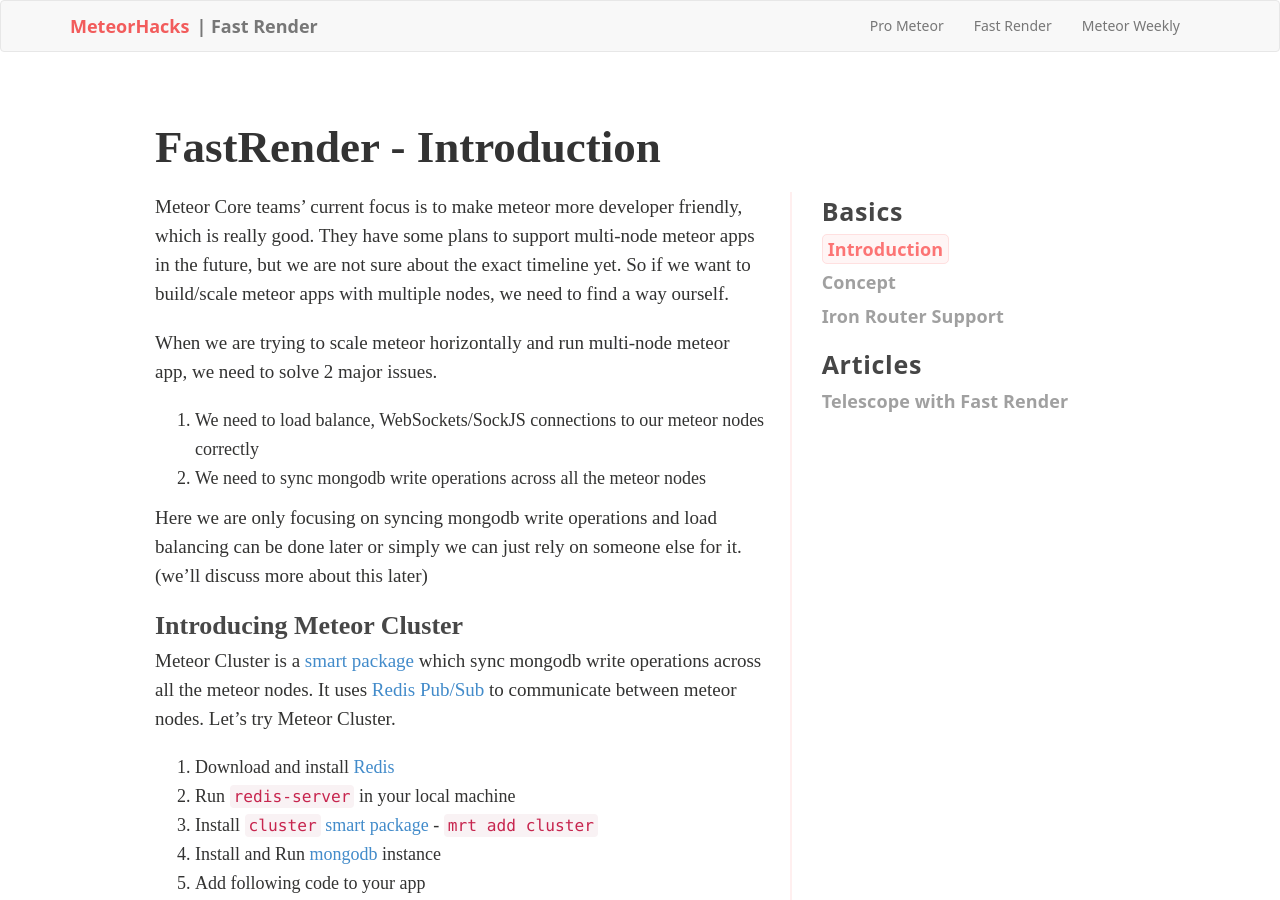
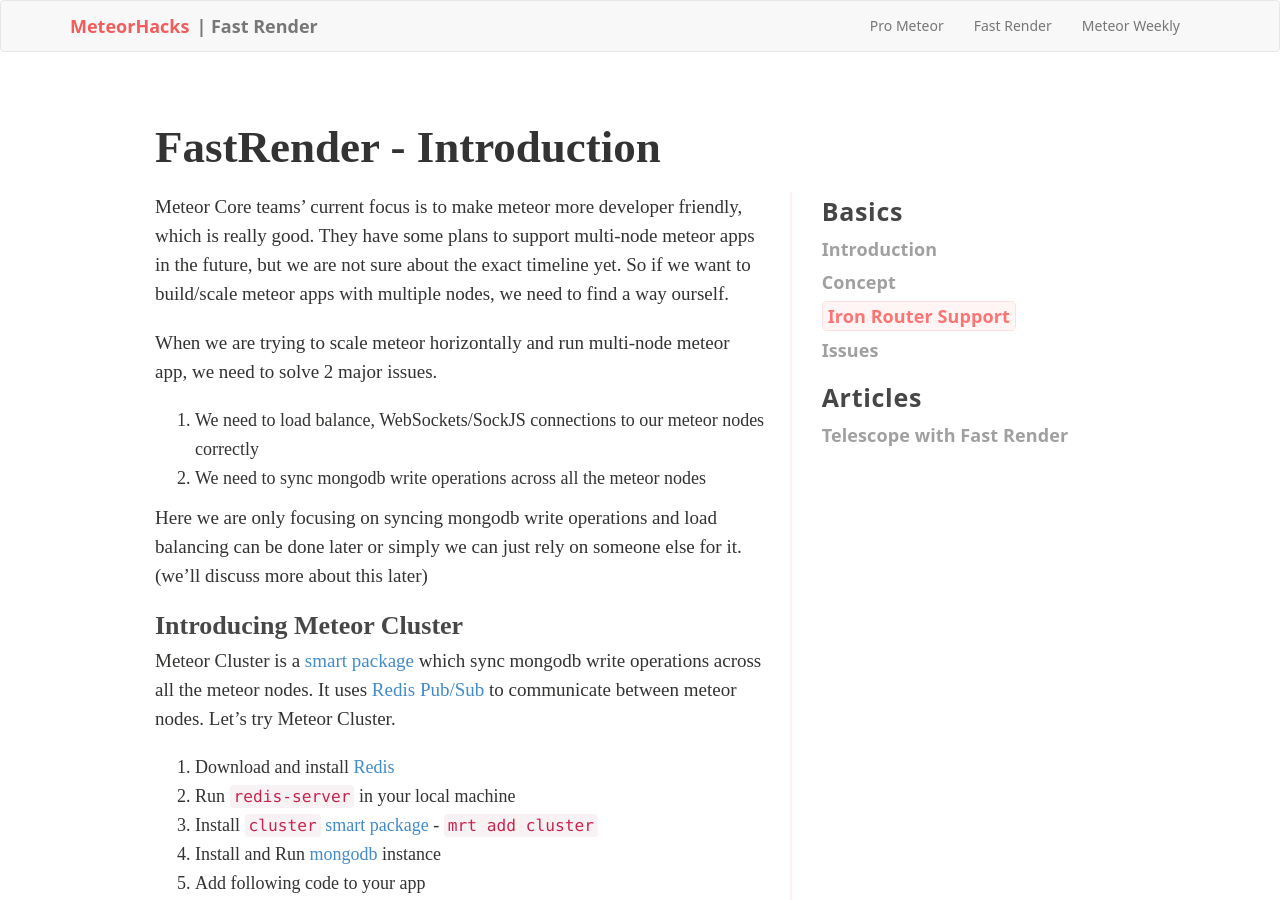
Before and after one commit to meteorhacks/meteorhacks.github.io, a Jekyll site: the page built from _posts/fast-render/2013-12-12-introduction.md, in a window 1280 px wide and 900 px high. Built offline with Jekyll 4.4.1, drawn with Linux system fonts in a browser that asks for light colours.

Commit message:
added direct link support to the navbar

```diff
--- a/_data/navbars.yml
+++ b/_data/navbars.yml
@@ -1,8 +1,9 @@
 ---
   fast-render:
     Basics:
-      Introduction: ""
+      Introduction: "ff"
       Concept: "concept"
-      Iron Router Support: "irsupport"
+      Iron Router Support: ""
+      Issues: "http://google.com"
     Articles:
       Telescope with Fast Render: "fast-render-with-telescope"
--- a/_includes/navbar.html
+++ b/_includes/navbar.html
@@ -16,12 +16,20 @@
     <h3>{{subnav[0]}}</h3>
     <ul>
     {% for link in subnav[1] %}
+      <!-- Checking for the selected -->
       {% assign _navbar-url = navbar-name | prepend:"/" | append: "/" | append: link[1] %}
       {% if _navbar-url == page.permalink %}
         {% assign selected-class = "selected" %}
       {% else %}
         {% assign selected-class = ""%}
       {% endif %}
+
+      <!-- Checking for the http urls -->
+      {% assign _url-parts = link[1] | split:":" %}
+      {% if _url-parts[0] == "http" %}
+        {% assign _navbar-url = link[1] %}
+      {% endif %}
+
       <li class='post {{selected-class}}'}>
         <a href='{{_navbar-url}}'>{{link[0]}}</a>
       </li>
```
